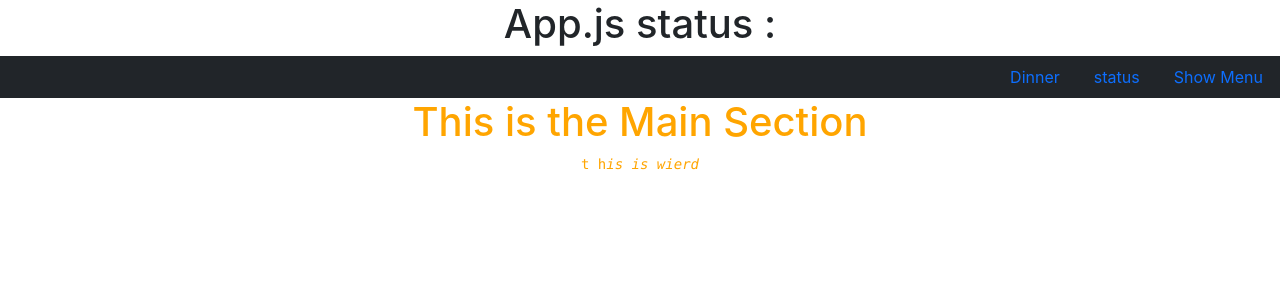
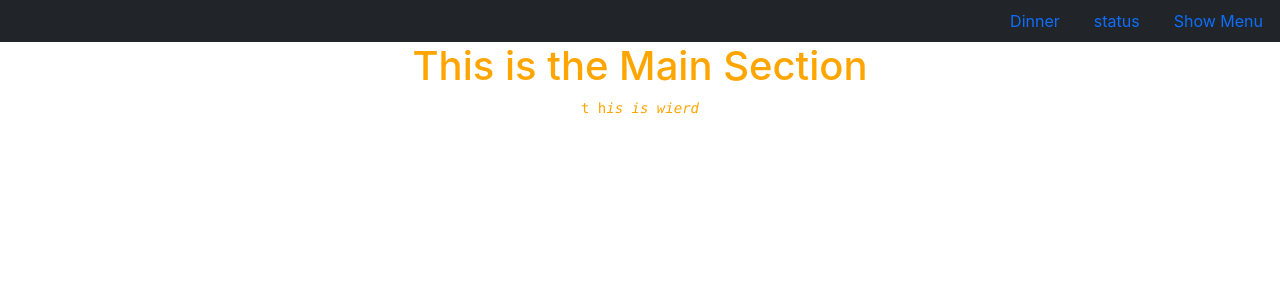
Before and after one commit to ianfletcher314/BrasiliaRestaurant, a React (Create React App) app: page / in a window 1280 px wide. Shown: the top 300 px of the page. Built offline with nearby package versions, Linux system fonts and the light colour scheme.

Commit message:
added status as a prop passed down to Nav component

```diff
--- a/src/App.js
+++ b/src/App.js
@@ -12,7 +12,6 @@ function App() {
   if (status === true) {
     return (
       <div className="App row justify-content-center">
-        <h1> App.js status : {status}</h1>
         <Nav function={statusFunction} />
         <Main />
       </div>
@@ -20,7 +19,7 @@ function App() {
   } else {
     return (
       <>
-        <Nav function={statusFunction} />
+        <Nav function={statusFunction} status={status} />
         <Menu />
       </>
     );
```
